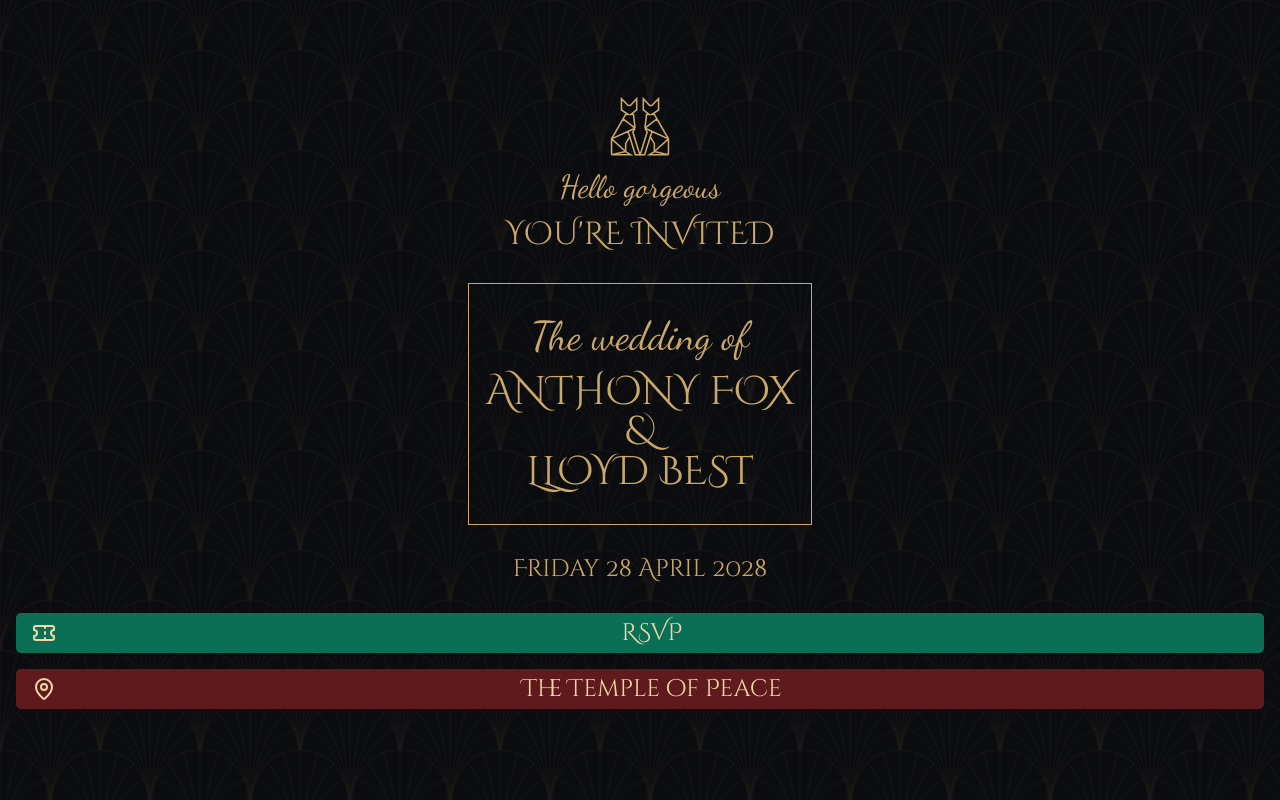
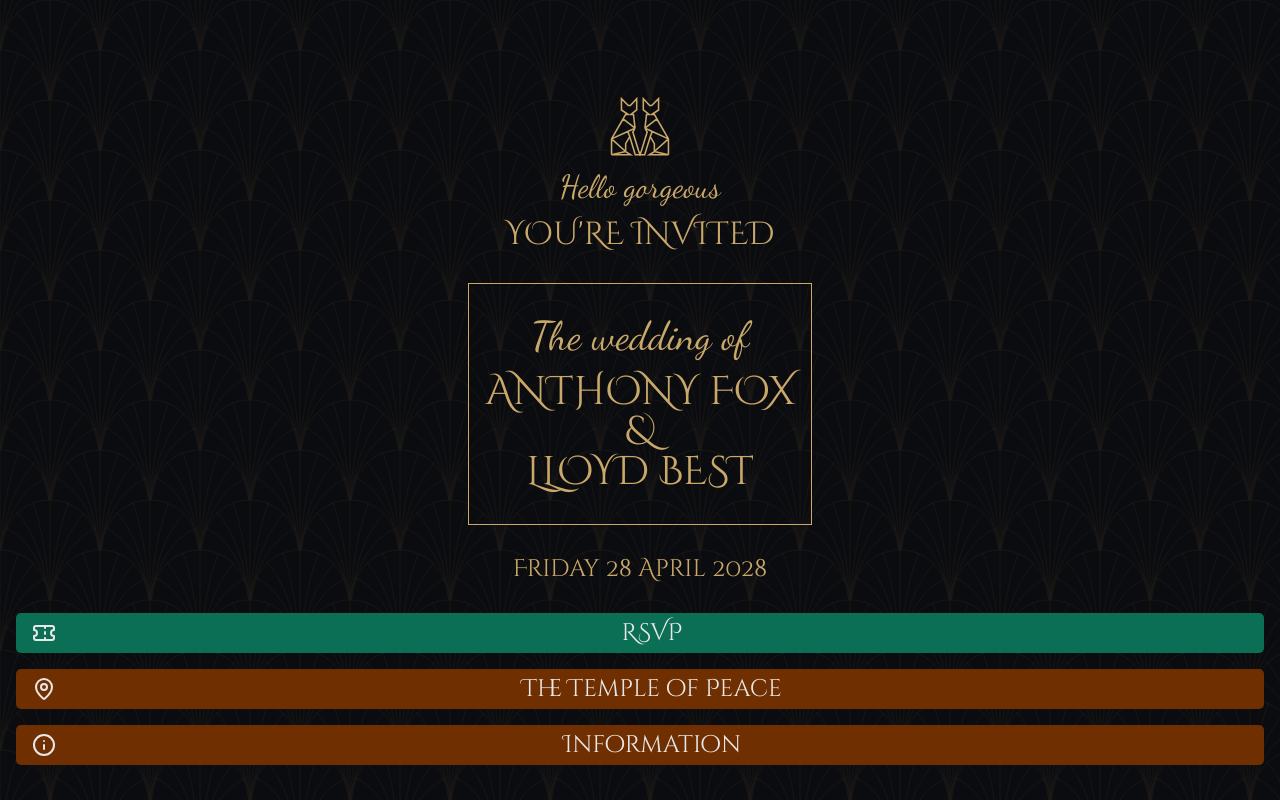
Before and after one commit to MattElcock/BestFoxWedding, a Next.js app: page / in a window 1280 px wide. Built offline with nearby package versions, Linux system fonts and the light colour scheme; a web font is replaced by a local one.

Commit message:
swap to burnt orange

```diff
--- a/src/app/globals.css
+++ b/src/app/globals.css
@@ -1,8 +1,8 @@
 :root {
   --color-primary: #0a6f55;
   --color-secondary: #c9a86a;
-  --color-tertiary: #5e1a1c;
-  --text-light: #f2d7a6;
+  --color-tertiary: #702f00;
+  --text-light: #e8e8e8;
 }
 
 html,
--- a/src/app/page.tsx
+++ b/src/app/page.tsx
@@ -1,33 +1,6 @@
 import Image from "next/image";
 import "./page.css";
-import { MapPin, Ticket } from "lucide-react";
-
-const YouAreInvited = () => {
-  return (
-    <div>
-      <Image
-        width={50}
-        height={50}
-        src="/images/cats.svg"
-        alt="Art Deco Cats"
-      />
-      <h1>
-        <span>Hello gorgeous</span>
-        YOU'RE INVITED
-      </h1>
-    </div>
-  );
-};
-
-const WeddingDate = () => {
-  return (
-    <p>
-      FRIDAY 28
-      <br />
-      APRIL 2028
-    </p>
-  );
-};
+import { Info, MapPin, Ticket } from "lucide-react";
 
 export default function Home() {
   return (
@@ -61,6 +34,10 @@ export default function Home() {
           <MapPin />
           The Temple of Peace
         </button>
+        <button data-variant="secondary">
+          <Info />
+          Information
+        </button>
       </div>
     </div>
   );
```
